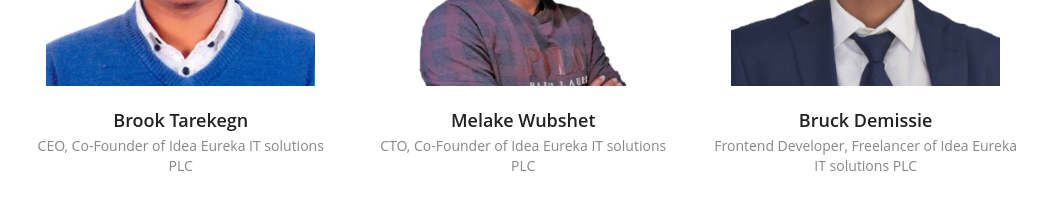
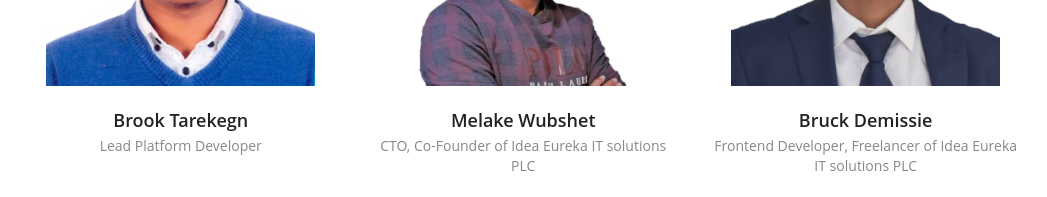
Before and after one commit to Idea-Eureka/website, a website: page index.html in a window 1280 px wide. Shown: the part 4540-4737 px from the top of the page, without its empty margins (115-1162 px from the left). Drawn offline with Linux system fonts and the light colour scheme.

Commit message:
Changed CEO -> Lead Developer to use it as Portfolio website

```diff
--- a/index.html
+++ b/index.html
@@ -336,7 +336,7 @@ Our Vision is to produce digital solutions that would tackle major issues in Afr
           <img src="img/team_pic6.jpg" alt="">
         </div>
         <h3 class="wow fadeInDown delay-03s">Brook Tarekegn</h3>
-        <span class="wow fadeInDown delay-03s">CEO, Co-Founder of Idea Eureka IT solutions PLC</span>
+        <span class="wow fadeInDown delay-03s">Lead Platform Developer</span>
       </div>
       <div class="team_area">
         <div class="team_box  wow fadeInDown delay-06s">
```
